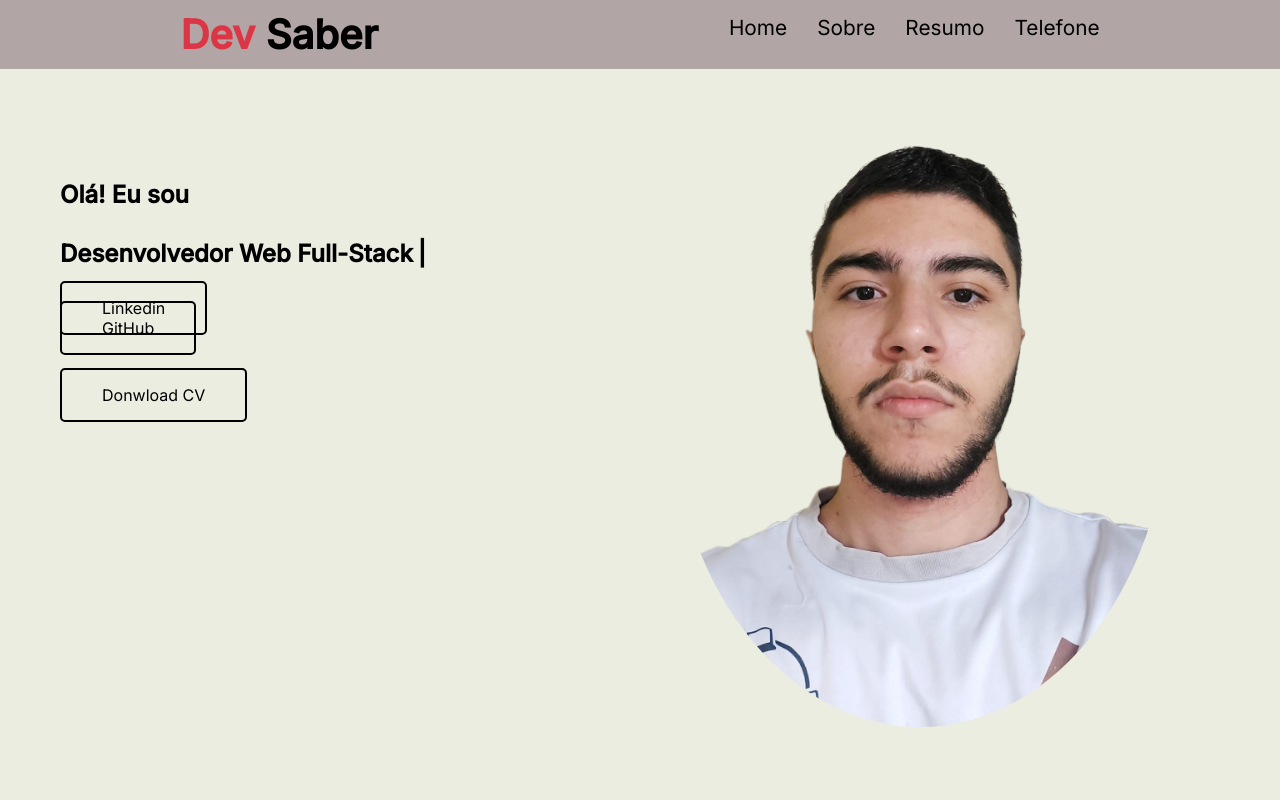
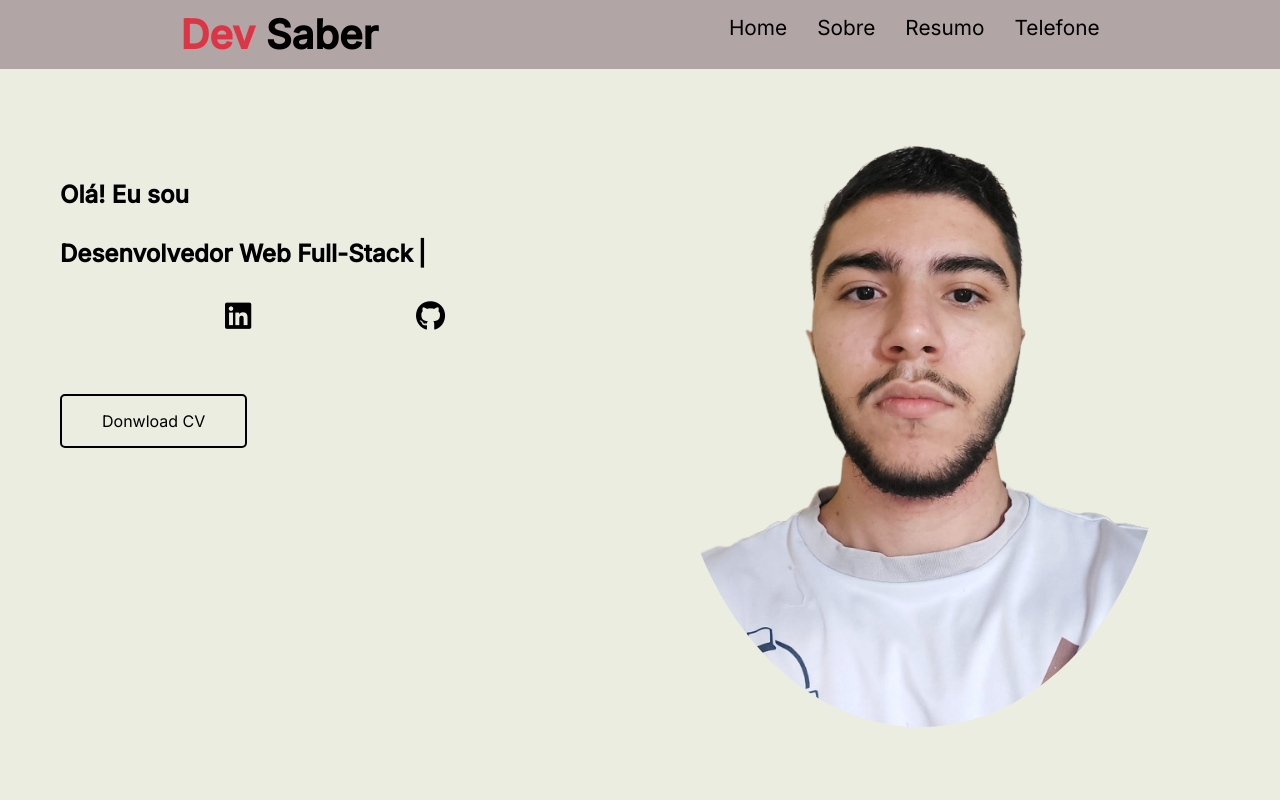
Before and after one commit to douglasvcv/Portifolio, a plain HTML site: page index.html in a window 1280 px wide. Shown: the top 800 px of the page. Drawn offline with Linux system fonts and the light colour scheme.

Commit message:
change .section-div

```diff
--- a/index.html
+++ b/index.html
@@ -34,11 +34,10 @@
       <h2>Olá! Eu sou</h2>
       <h2 class="digitando">Desenvolvedor Web Full-Stack</h2>
       <li>
-        <ul><a href="https://www.linkedin.com/in/douglas-vitor-42aa43259/" target="_blank">Linkedin</a></ul>
-        <ul><a href="https://github.com/douglasvcv" target="_blank">GitHub</a></ul>
-        <ul></ul>
+        <ul><a href="https://www.linkedin.com/in/douglas-vitor-42aa43259/" target="_blank"><i class="fa-brands fa-linkedin"></i></a></ul>
+        <ul><a href="https://github.com/douglasvcv" target="_blank"> <i class="fa-brands fa-github"></i></a></ul>
       </li>
-      <a href="./file/Douglas Vitor Carlos Vieira (2).pdf" target="_blank">Donwload CV</a>
+      <a href="./file/Douglas Vitor Carlos Vieira (2).pdf" target="_blank" id="cv">Donwload CV</a>
     </div>
     <img src="./image/Meu projeto (2).png" alt="douglas com png" width="500px" class="img_perfil">
   </section>
--- a/style.css
+++ b/style.css
@@ -79,24 +79,42 @@
     display: grid;
     gap: 30px;
   }
+  .section-div div li{
+    display: flex;
+    justify-content: space-evenly;
+
+    margin-bottom: 30px;
+  }
+  .section-div div li ul a{
+    color: black;
+    font-size: 30px;
+    border-radius: 50%;
+    transition: 0.4s ease-in-out;
+  }
+  .section-div div li ul a:hover{
+    background: rgb(111, 13, 13);
+    padding: 10px;
+    margin: -10px;
+  }
   .section-div div h2{
     color: black;
     font-weight: 600;
   }
   .section-div div p{
-    color: black;
+    color: rgb(142, 99, 99);
     font-weight: 200;
     font-size: 20px;
   }
-  .section-div div a{
+  #cv{
     justify-self: start;
     padding: 15px 40px;
+
     color: black;
     border: 2px solid black;
     border-radius: 5px;
     transition: 0.3s ease-in-out;
   }
-  .section-div div a:hover{
+  #cv:hover{
     background: rgb(194, 191, 191);
 
   }
```
